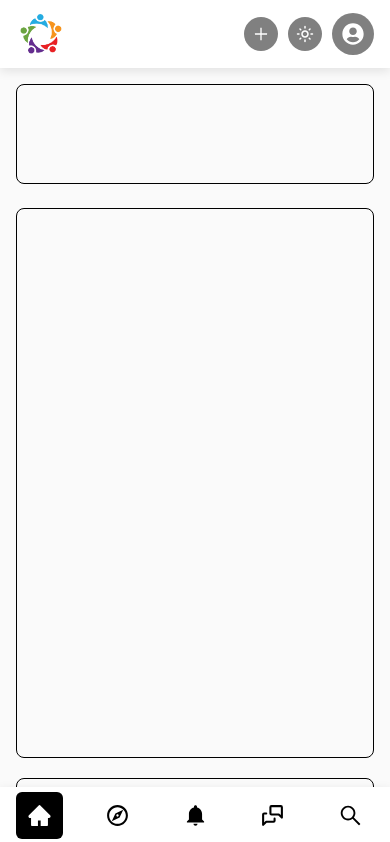
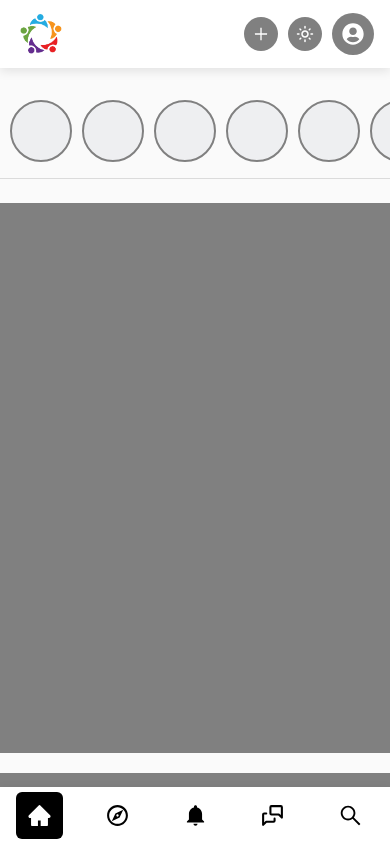
Before and after one commit to nuelobeto/social-media-app, a React (Vite) app: page /home in a window 390 px wide. Shown: the top 842 px of the page. Built offline with nearby package versions, Linux system fonts and the light colour scheme; sample sign-in values are in the browser's storage.

Commit message:
home page ui fixes

```diff
--- a/src/assets/styles/Home.scss
+++ b/src/assets/styles/Home.scss
@@ -10,9 +10,29 @@
 }
 
 .stories {
-  height: 100px;
-  border: 1px solid black;
+  box-shadow: 0 3px 10px rgb(0 0 0 / 0.2);
   border-radius: 8px;
+  padding: 1rem 0.5rem;
+
+  & > div {
+    display: flex;
+    align-items: center;
+    gap: 10px;
+    overflow: auto;
+
+    &::-webkit-scrollbar {
+      display: none;
+    }
+  }
+}
+
+.story {
+  min-width: 62px;
+  aspect-ratio: 1/1;
+  object-fit: cover;
+  border: 2px solid grey;
+  border-radius: 50%;
+  background: var(--transparent-grey);
 }
 
 .posts {
@@ -24,14 +44,14 @@
 
 .post {
   height: 550px;
-  border: 1px solid black;
   border-radius: 8px;
+  background: grey;
 }
 
 .trending {
   width: 40%;
   height: 85vh;
-  border: 1px solid black;
+  background: var(--transparent-grey);
   border-radius: 8px;
   position: sticky;
   top: 12vh;
@@ -66,4 +86,19 @@
   .home_wrapper {
     padding: 0;
   }
+
+  .stories {
+    padding: 1rem 0;
+    border-radius: 0;
+    box-shadow: none;
+    border-bottom: 1px solid var(--grey-line);
+  }
+
+  .story:first-child {
+    margin-left: 10px;
+  }
+
+  .post {
+    border-radius: 0;
+  }
 }
--- a/src/assets/styles/Main.scss
+++ b/src/assets/styles/Main.scss
@@ -21,3 +21,9 @@
     padding: 0;
   }
 }
+
+@media (max-width: 448px) {
+  .main_dashboard_wrapper {
+    padding: 1rem 0;
+  }
+}
--- a/src/index.css
+++ b/src/index.css
@@ -8,6 +8,7 @@
   --grey-line: rgb(219, 219, 219);
   --pry-text: rgb(38, 38, 38);
   --pry-btn-color: rgb(0, 149, 246);
+  --transparent-grey: rgba(134, 146, 166, 0.1);
 }
 
 body {
--- a/src/pages/Home.tsx
+++ b/src/pages/Home.tsx
@@ -2,11 +2,19 @@ import Main from "./../components/Main";
 import "../assets/styles/Home.scss";
 
 const Home = () => {
+  const stories = [1, 2, 3, 4, 5, 6, 7, 8];
+
   return (
     <Main>
       <div className="home_wrapper">
         <div className="home_main">
-          <div className="stories"></div>
+          <div className="stories">
+            <div>
+              {stories.map((item, index) => (
+                <div key={index} className="story"></div>
+              ))}
+            </div>
+          </div>
 
           <div className="posts">
             <div className="post"></div>
```
